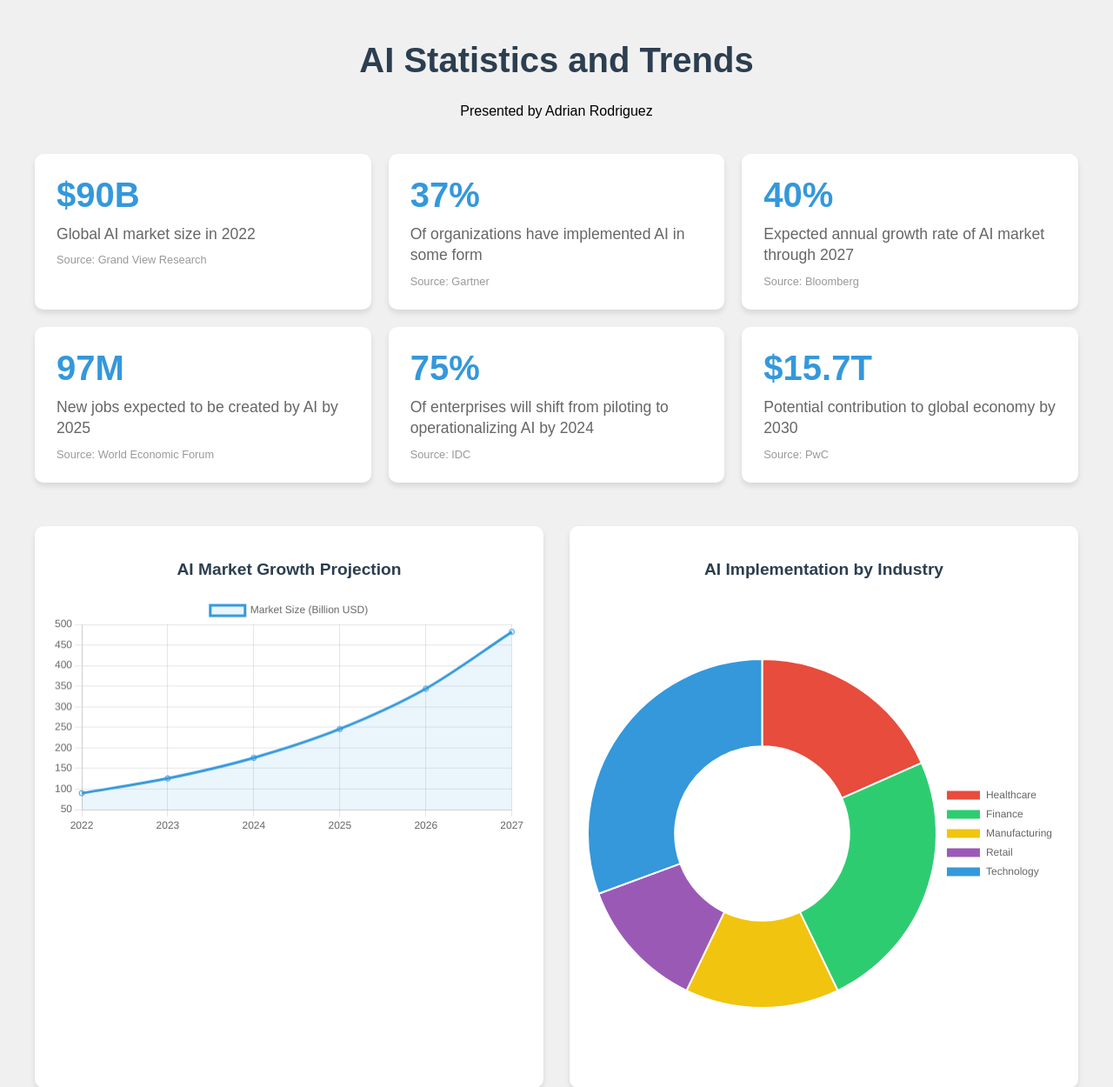
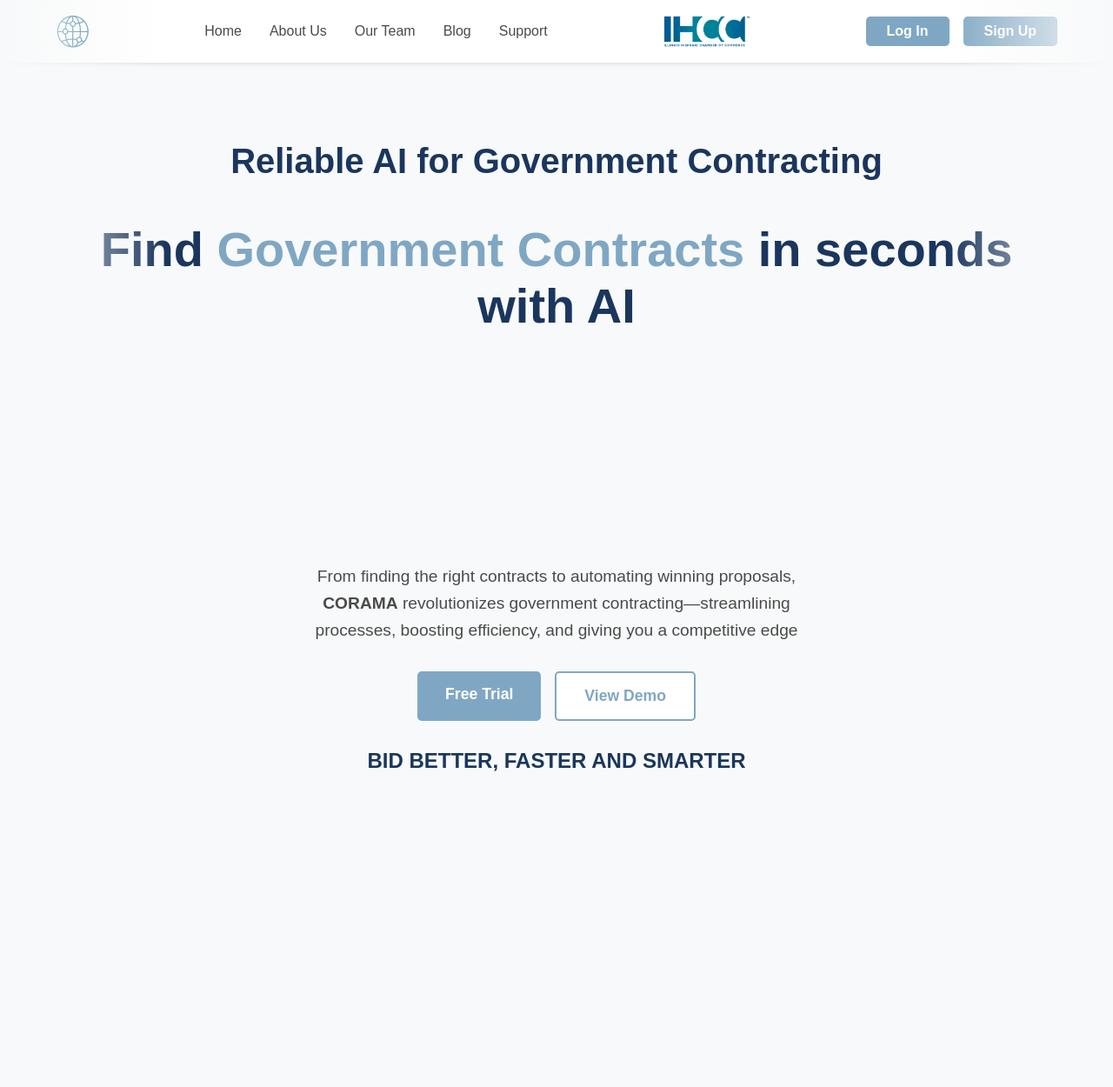
Before and after one commit to adreliaz37fenix/ai-statistics, a plain HTML site: page index.html in a window 1280 px wide. Shown: the top 1250 px of the page at 87% size. After the commit the page ends 953 px from the top, so only its background shows below. Drawn offline with nearby package versions, Linux system fonts and the light colour scheme.

Commit message:
Add images and update index.html

```diff
--- a/index.html
+++ b/index.html
@@ -3,222 +3,182 @@
 <head>
     <meta charset="UTF-8">
     <meta name="viewport" content="width=device-width, initial-scale=1.0">
-    <title>AI Statistics - Adrian Rodriguez</title>
-    <script src="https://cdn.jsdelivr.net/npm/chart.js"></script>
+    <title>CORAMA - AI for Government Contracting</title>
     <style>
         body {
             font-family: Arial, sans-serif;
             margin: 0;
-            padding: 20px;
-            background-color: #f0f0f0;
+            padding: 0;
+            background-color: #f8f9fa;
         }
-        .container {
+
+        .navbar {
+            display: flex;
+            justify-content: space-between;
+            align-items: center;
+            padding: 1rem 5%;
+            background-color: white;
+            box-shadow: 0 2px 4px rgba(0,0,0,0.1);
+        }
+
+        .nav-links {
+            display: flex;
+            gap: 2rem;
+            align-items: center;
+        }
+
+        .nav-links a {
+            text-decoration: none;
+            color: #4a4a4a;
+        }
+
+        .auth-buttons {
+            display: flex;
+            gap: 1rem;
+        }
+
+        .btn {
+            padding: 0.5rem 1.5rem;
+            border-radius: 5px;
+            text-decoration: none;
+            font-weight: bold;
+        }
+
+        .btn-login {
+            background-color: #7fa7c3;
+            color: white;
+        }
+
+        .btn-signup {
+            background-color: #7fa7c3;
+            color: white;
+        }
+
+        .hero {
+            text-align: center;
+            padding: 4rem 1rem;
             max-width: 1200px;
             margin: 0 auto;
         }
-        header {
-            text-align: center;
-            margin-bottom: 40px;
+
+        .hero h1 {
+            color: #1a365d;
+            font-size: 2.5rem;
+            margin-bottom: 1rem;
         }
-        h1 {
-            color: #2c3e50;
-            font-size: 2.5rem;
+
+        .hero h2 {
+            font-size: 3.5rem;
+            margin-bottom: 2rem;
+            color: #1a365d;
         }
-        .stats-grid {
-            display: grid;
-            grid-template-columns: repeat(auto-fit, minmax(300px, 1fr));
-            gap: 20px;
-            margin-top: 30px;
+
+        .hero h2 span {
+            color: #7fa7c3;
         }
-        .stat-card {
-            background: white;
-            padding: 25px;
-            border-radius: 10px;
-            box-shadow: 0 4px 6px rgba(0, 0, 0, 0.1);
-            transition: transform 0.3s ease;
+
+        .hero p {
+            font-size: 1.2rem;
+            color: #4a4a4a;
+            margin-bottom: 2rem;
+            line-height: 1.6;
         }
-        .stat-card:hover {
-            transform: translateY(-5px);
+
+        .hero-buttons {
+            display: flex;
+            gap: 1rem;
+            justify-content: center;
+            margin-top: 2rem;
         }
-        .stat-number {
-            font-size: 2.5rem;
-            color: #3498db;
+
+        .btn-primary {
+            background-color: #7fa7c3;
+            color: white;
+            padding: 1rem 2rem;
+            font-size: 1.1rem;
+        }
+
+        .btn-secondary {
+            background-color: white;
+            color: #7fa7c3;
+            border: 2px solid #7fa7c3;
+            padding: 1rem 2rem;
+            font-size: 1.1rem;
+        }
+
+        .tagline {
             font-weight: bold;
-            margin-bottom: 10px;
+            color: #1a365d;
+            font-size: 1.5rem;
+            margin-top: 2rem;
         }
-        .stat-description {
-            color: #666;
-            font-size: 1.1rem;
-            line-height: 1.4;
+
+        .network-visual {
+            width: 100%;
+            height: 200px;
+            background-image: url('network-bg.png'); /* Update with your image filename */
+            background-repeat: no-repeat;
+            background-position: center;
+            background-size: contain;
+            margin: 2rem 0;
+            /* Remove the previous grid background */
+            background: none;
         }
-        .source {
-            font-size: 0.8rem;
-            color: #999;
-            margin-top: 10px;
-        }
-        .chart-grid {
-            display: grid;
-            grid-template-columns: repeat(auto-fit, minmax(500px, 1fr));
-            gap: 30px;
-            margin-top: 50px;
-        }
-        .chart-container {
-            background: white;
-            padding: 20px;
-            border-radius: 10px;
-            box-shadow: 0 4px 6px rgba(0, 0, 0, 0.1);
-        }
-        .chart-title {
-            text-align: center;
-            color: #2c3e50;
-            margin-bottom: 20px;
-            font-size: 1.2rem;
+
+        /* Optional: Add a slight fade effect at the edges */
+        .network-visual::before {
+            content: '';
+            position: absolute;
+            top: 0;
+            left: 0;
+            right: 0;
+            bottom: 0;
+            background: linear-gradient(to right,
+                rgba(248,249,250,1) 0%,
+                rgba(248,249,250,0) 15%,
+                rgba(248,249,250,0) 85%,
+                rgba(248,249,250,1) 100%
+            );
         }
     </style>
 </head>
 <body>
-    <div class="container">
-        <header>
-            <h1>AI Statistics and Trends</h1>
-            <p>Presented by Adrian Rodriguez</p>
-        </header>
+    <nav class="navbar">
+        <img src="corama-logo.png" alt="CORAMA Logo" height="40">
+        <div class="nav-links">
+            <a href="#home">Home</a>
+            <a href="#about">About Us</a>
+            <a href="#team">Our Team</a>
+            <a href="#blog">Blog</a>
+            <a href="#support">Support</a>
+        </div>
+        <img src="ihcc-logo.png" alt="IHCC Logo" height="40">
+        <div class="auth-buttons">
+            <a href="#login" class="btn btn-login">Log In</a>
+            <a href="#signup" class="btn btn-signup">Sign Up</a>
+        </div>
+    </nav>
 
-        <div class="stats-grid">
-            <div class="stat-card">
-                <div class="stat-number">$90B</div>
-                <div class="stat-description">Global AI market size in 2022</div>
-                <div class="source">Source: Grand View Research</div>
-            </div>
+    <div class="hero">
+        <h1>Reliable AI for Government Contracting</h1>
+        <h2>Find <span>Government Contracts</span> in seconds<br>with AI</h2>
 
-            <div class="stat-card">
-                <div class="stat-number">37%</div>
-                <div class="stat-description">Of organizations have implemented AI in some form</div>
-                <div class="source">Source: Gartner</div>
-            </div>
-
-            <div class="stat-card">
-                <div class="stat-number">40%</div>
-                <div class="stat-description">Expected annual growth rate of AI market through 2027</div>
-                <div class="source">Source: Bloomberg</div>
-            </div>
-
-            <div class="stat-card">
-                <div class="stat-number">97M</div>
-                <div class="stat-description">New jobs expected to be created by AI by 2025</div>
-                <div class="source">Source: World Economic Forum</div>
-            </div>
-
-            <div class="stat-card">
-                <div class="stat-number">75%</div>
-                <div class="stat-description">Of enterprises will shift from piloting to operationalizing AI by 2024</div>
-                <div class="source">Source: IDC</div>
-            </div>
-
-            <div class="stat-card">
-                <div class="stat-number">$15.7T</div>
-                <div class="stat-description">Potential contribution to global economy by 2030</div>
-                <div class="source">Source: PwC</div>
-            </div>
+        <div class="network-visual">
+            <!-- This would be replaced with your actual network visualization -->
         </div>
 
-        <div class="chart-grid">
-            <div class="chart-container">
-                <h3 class="chart-title">AI Market Growth Projection</h3>
-                <canvas id="marketGrowthChart"></canvas>
-            </div>
+        <p>From finding the right contracts to automating winning proposals,<br>
+        <strong>CORAMA</strong> revolutionizes government contracting—streamlining<br>
+        processes, boosting efficiency, and giving you a competitive edge</p>
 
-            <div class="chart-container">
-                <h3 class="chart-title">AI Implementation by Industry</h3>
-                <canvas id="industryChart"></canvas>
-            </div>
+        <div class="hero-buttons">
+            <a href="#trial" class="btn btn-primary">Free Trial</a>
+            <a href="#demo" class="btn btn-secondary">View Demo</a>
+        </div>
 
-            <div class="chart-container">
-                <h3 class="chart-title">AI Impact on Job Market</h3>
-                <canvas id="jobsChart"></canvas>
-            </div>
+        <div class="tagline">
+            BID BETTER, FASTER AND SMARTER
         </div>
     </div>
-
-    <script>
-        // Market Growth Line Chart
-        new Chart(document.getElementById('marketGrowthChart'), {
-            type: 'line',
-            data: {
-                labels: ['2022', '2023', '2024', '2025', '2026', '2027'],
-                datasets: [{
-                    label: 'Market Size (Billion USD)',
-                    data: [90, 126, 176, 246, 344, 482],
-                    borderColor: '#3498db',
-                    tension: 0.3,
-                    fill: true,
-                    backgroundColor: 'rgba(52, 152, 219, 0.1)'
-                }]
-            },
-            options: {
-                responsive: true,
-                plugins: {
-                    title: {
-                        display: false
-                    }
-                }
-            }
-        });
-
-        // Industry Implementation Doughnut Chart
-        new Chart(document.getElementById('industryChart'), {
-            type: 'doughnut',
-            data: {
-                labels: ['Healthcare', 'Finance', 'Manufacturing', 'Retail', 'Technology'],
-                datasets: [{
-                    data: [45, 60, 35, 30, 75],
-                    backgroundColor: [
-                        '#e74c3c',
-                        '#2ecc71',
-                        '#f1c40f',
-                        '#9b59b6',
-                        '#3498db'
-                    ]
-                }]
-            },
-            options: {
-                responsive: true,
-                plugins: {
-                    legend: {
-                        position: 'right'
-                    }
-                }
-            }
-        });
-
-        // Jobs Bar Chart
-        new Chart(document.getElementById('jobsChart'), {
-            type: 'bar',
-            data: {
-                labels: ['Jobs Displaced', 'New Jobs Created', 'Net Job Growth'],
-                datasets: [{
-                    label: 'Millions of Jobs by 2025',
-                    data: [85, 97, 12],
-                    backgroundColor: [
-                        '#e74c3c',
-                        '#2ecc71',
-                        '#3498db'
-                    ]
-                }]
-            },
-            options: {
-                responsive: true,
-                plugins: {
-                    legend: {
-                        display: false
-                    }
-                },
-                scales: {
-                    y: {
-                        beginAtZero: true
-                    }
-                }
-            }
-        });
-    </script>
 </body>
 </html>
```
Also changed, not shown: corama-logo.png (added), ihcc-logo.png (added), network-bg.png (added).
